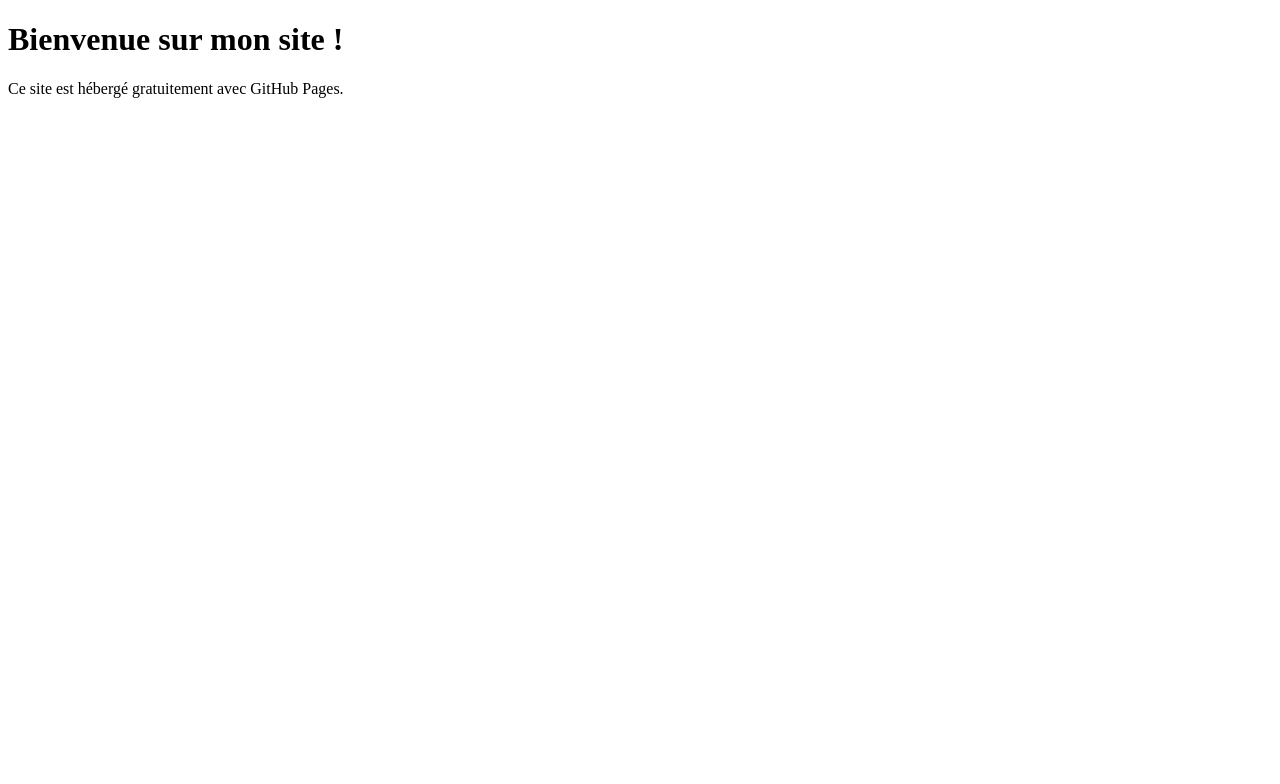
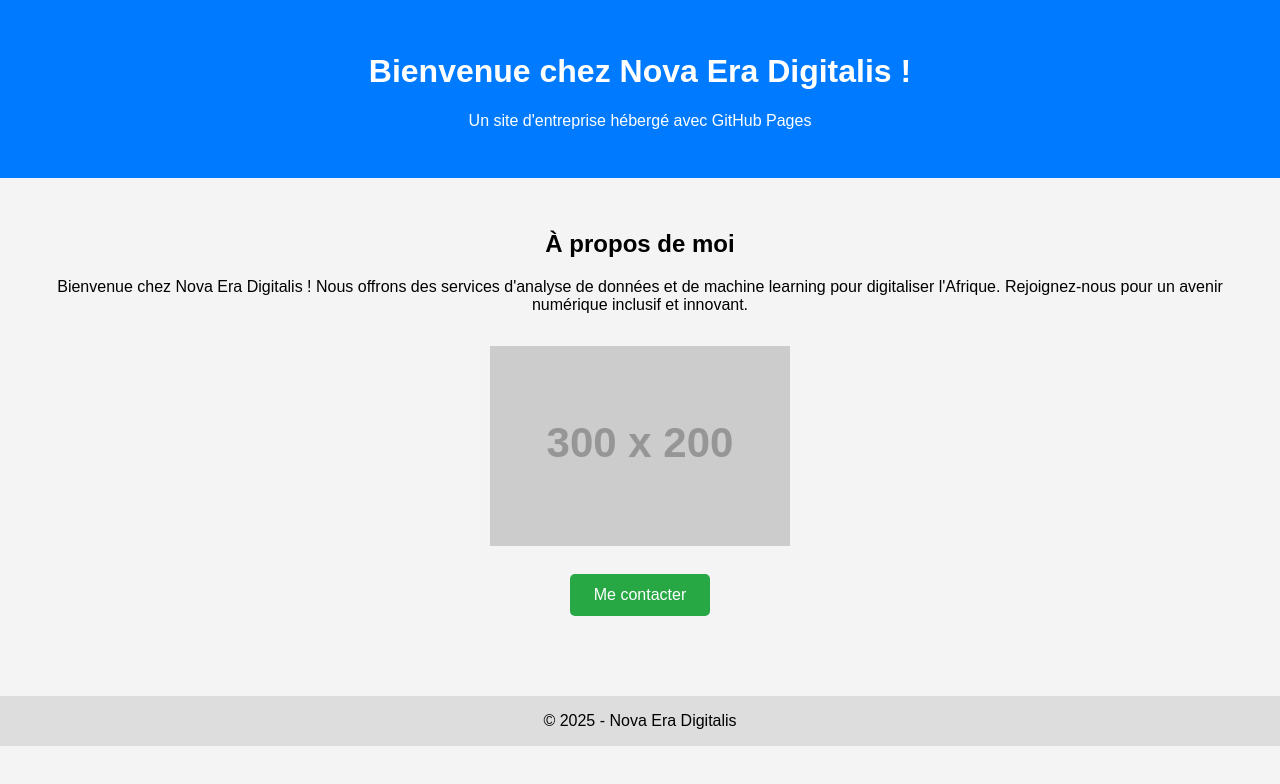
Before and after one commit to Abbebaran/NED.github.io, a plain HTML site: page index.html in a window 1280 px wide. Drawn offline with Linux system fonts and the light colour scheme; placeholder pictures from the web are drawn by us.

Commit message:
Update index.html

```diff
--- a/index.html
+++ b/index.html
@@ -1,11 +1,60 @@
 <!DOCTYPE html>
-<html>
+<html lang="fr">
 <head>
   <meta charset="UTF-8">
-  <title>Mon Site GitHub Pages</title>
+  <title>Nova Era Digitalis - NED</title>
+  <style>
+    body {
+      font-family: Arial, sans-serif;
+      background-color: #f4f4f4;
+      margin: 0;
+      padding: 0;
+      text-align: center;
+    }
+    header {
+      background-color: #007bff;
+      color: white;
+      padding: 2rem 0;
+    }
+    main {
+      padding: 2rem;
+    }
+    img {
+      max-width: 300px;
+      margin-top: 1rem;
+    }
+    .btn {
+      display: inline-block;
+      margin-top: 1.5rem;
+      padding: 0.75rem 1.5rem;
+      background-color: #28a745;
+      color: white;
+      text-decoration: none;
+      border-radius: 5px;
+    }
+    footer {
+      margin-top: 3rem;
+      padding: 1rem;
+      background-color: #ddd;
+    }
+  </style>
 </head>
 <body>
-  <h1>Bienvenue sur mon site !</h1>
-  <p>Ce site est hébergé gratuitement avec GitHub Pages.</p>
+  <header>
+    <h1>Bienvenue chez Nova Era Digitalis !</h1>
+    <p>Un site d'entreprise hébergé avec GitHub Pages</p>
+  </header>
+  <main>
+    <h2>À propos de moi</h2>
+    <p>Bienvenue chez Nova Era Digitalis ! Nous offrons des services d'analyse de données et de machine learning pour digitaliser l'Afrique. Rejoignez-nous pour un avenir numérique inclusif et innovant.</p>
+
+    <img src="https://via.placeholder.com/300x200.png?text=Image+exemple" alt="Image exemple">
+
+    <br>
+    <a href="mailto:tonemail@example.com" class="btn">Me contacter</a>
+  </main>
+  <footer>
+    &copy; 2025 - Nova Era Digitalis
+  </footer>
 </body>
 </html>
```
